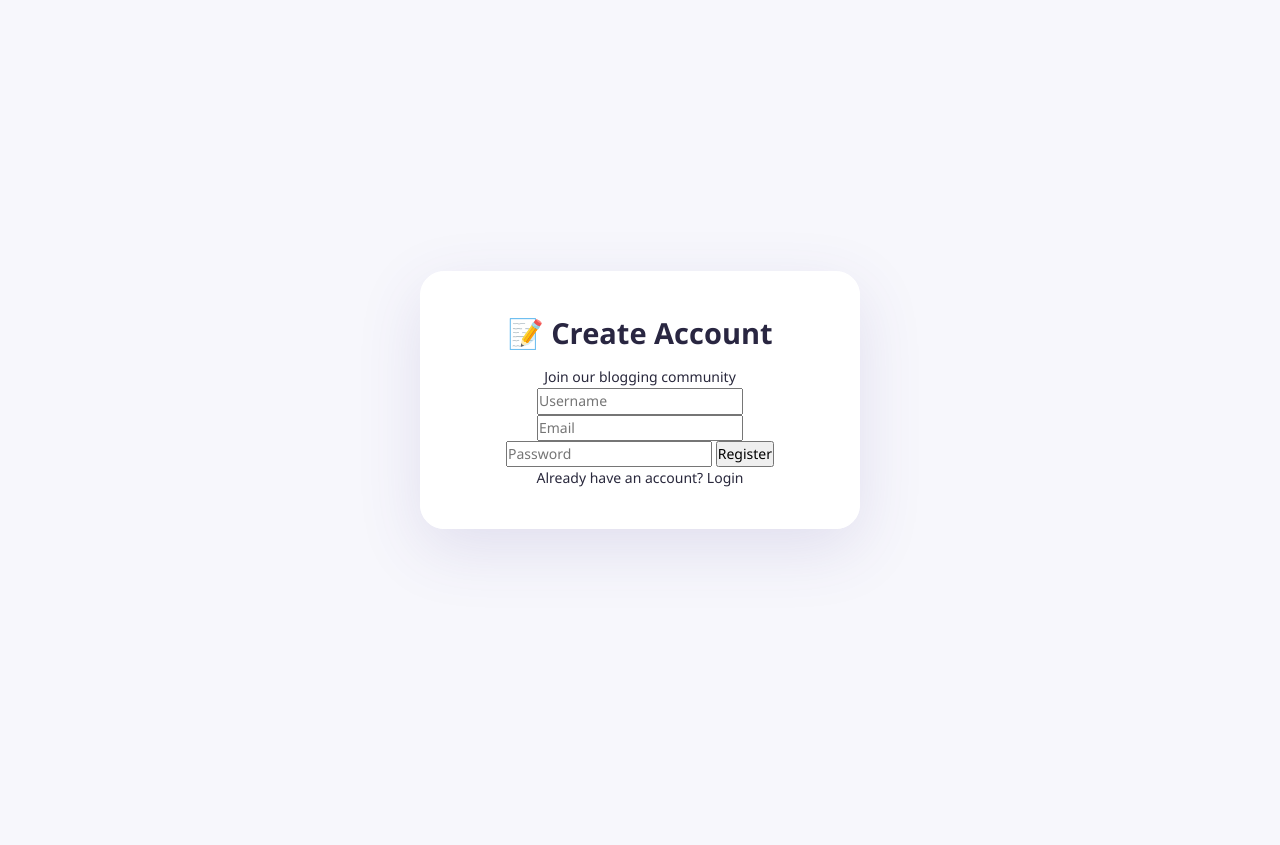
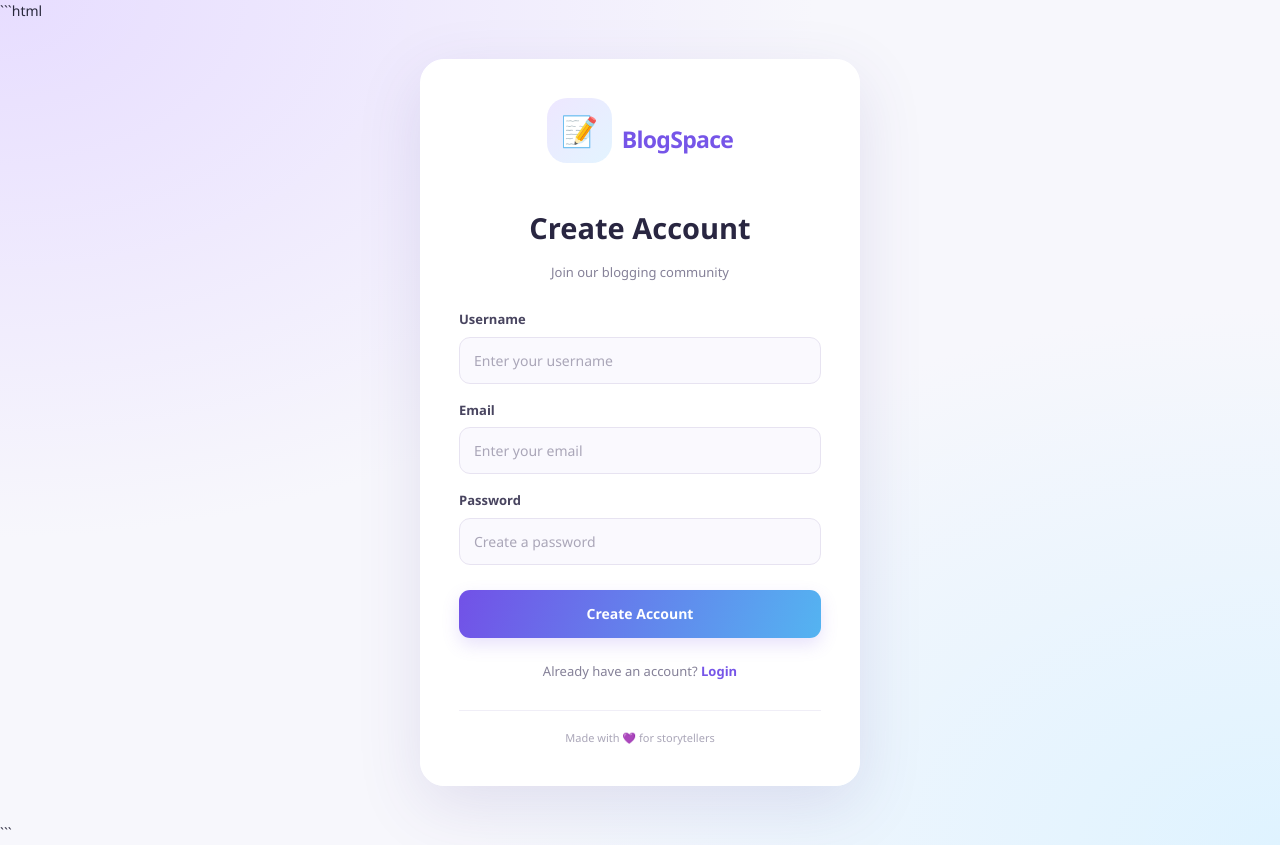
Before and after one commit to sanjaysanju00/BloggingPlatform, a Flask app: page /register in a window 1280 px wide. Before the commit the page ends 550 px from the top, so only its background shows below. Run offline with Flask 3, Linux system fonts and the light colour scheme.

Commit message:
Improve registration page styling

````diff
--- a/templates/register.html
+++ b/templates/register.html
@@ -1,65 +1,71 @@
+```html
 <!DOCTYPE html>
-<html>
-
+<html lang="en">
 <head>
-    <title>Register</title>
+    <meta charset="UTF-8">
+    <meta name="viewport" content="width=device-width, initial-scale=1.0">
+    <title>Create Account | BlogSpace</title>
     <link rel="stylesheet" href="{{ url_for('static', filename='style.css') }}">
 </head>
 
-<body>
+<body class="auth-page">
+    <main class="auth-container">
+        <section class="auth-card">
+            <div class="auth-logo">
+                <span class="auth-icon">📝</span>
+                <span>BlogSpace</span>
+            </div>
 
-<div class="auth-container">
-
-    <div class="auth-card">
-
-        <h1>📝 Create Account</h1>
-
-        <p>Join our blogging community</p>
+            <h1>Create Account</h1>
+            <p class="auth-subtitle">Join our blogging community</p>
 
             {% if error %}
-        <div class="error">
-            {{ error }}
-        </div>
+                <div class="error">{{ error }}</div>
             {% endif %}
 
-        <form method="POST">
-
+            <form class="auth-form" method="POST">
+                <label for="username">Username</label>
                 <input
                     type="text"
+                    id="username"
                     name="username"
-                placeholder="Username"
+                    placeholder="Enter your username"
                     required
                 >
 
+                <label for="email">Email</label>
                 <input
                     type="email"
+                    id="email"
                     name="email"
-                placeholder="Email"
+                    placeholder="Enter your email"
                     required
                 >
 
+                <label for="password">Password</label>
                 <input
                     type="password"
+                    id="password"
                     name="password"
-                placeholder="Password"
+                    placeholder="Create a password"
                     required
                 >
 
-            <button type="submit">
-                Register
+                <button class="auth-submit" type="submit">
+                    Create Account
                 </button>
-
             </form>
 
-        <p>
+            <p class="auth-switch">
                 Already have an account?
-            <a href="/login">Login</a>
+                <a href="{{ url_for('login') }}">Login</a>
             </p>
 
+            <div class="auth-footer">
+                Made with 💜 for storytellers
             </div>
-
-</div>
-
+        </section>
+    </main>
 </body>
-
 </html>
+```
````
Lines whose indentation alone changed are shown as unchanged.
